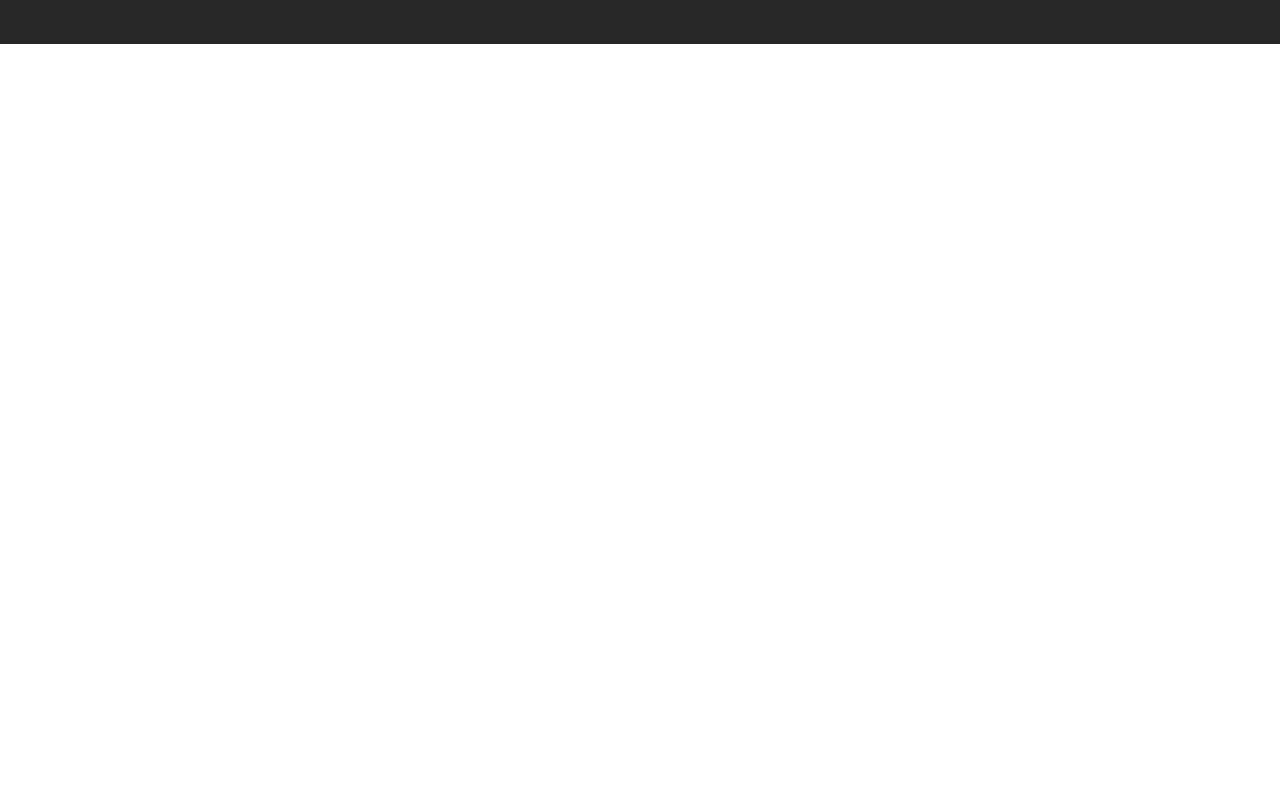
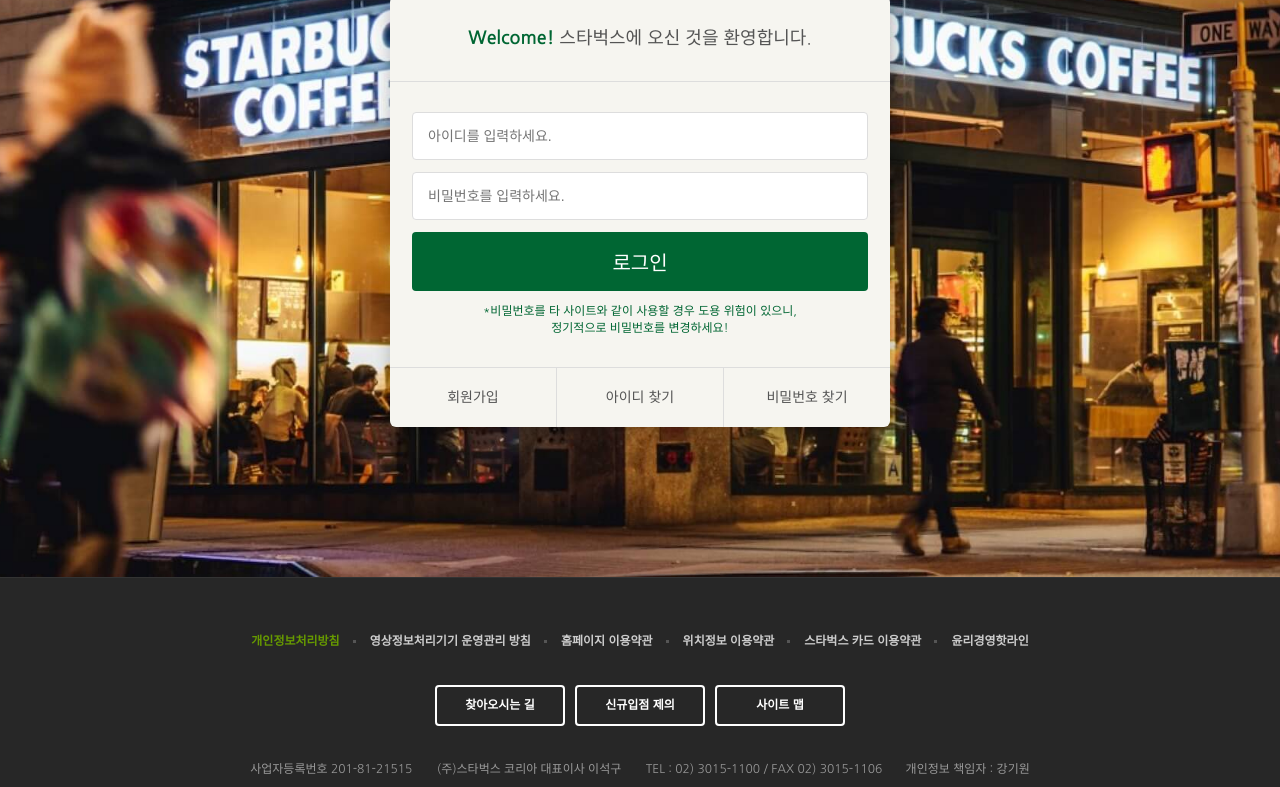
Before and after one commit to linadbr1105/starbucks, a plain HTML site: page signin/index.html in a window 1280 px wide. Shown: the part 290-1077 px from the top of the page. Before the commit the page ends 800 px from the top, so only its background shows below. Drawn offline with nearby package versions, Linux system fonts and the light colour scheme.

Commit message:
로그인 페이지 완성

```diff
--- /dev/null
+++ b/css/signin.css
@@ -0,0 +1,78 @@
+.signin {
+  margin-top: 120px;
+  padding: 100px 0 150px;
+  background-image: url('../images/signin_bg.jpg');
+  background-repeat: no-repeat;
+  background-position: center;
+  background-attachment: fixed;
+  background-size: cover;
+}
+.signin h1 {
+  color: #fff;
+  font-size: 30px;
+  font-weight: 700;
+  text-align: center;
+  margin-bottom: 24px;
+}
+.signin_card {
+  width: 500px;
+  margin: 0 auto;
+  border-radius: 6px;
+  background-color: #F6F5F0;
+  box-shadow: 2px 2px 20px rgba(0,0,0,.3);
+  color: #555;
+}
+.signin_card h2 {
+  padding: 30px;
+  font-size: 18px;
+  text-align: center;
+  border-bottom: 1px solid #ddd;
+}
+.signin_card h2 strong {
+  font-weight: 700;
+  color: #006633;
+}
+.signin_card form {
+  padding: 30px 22px;
+}
+.signin_card form input {
+  width: 100%;
+  margin-bottom: 12px;
+  padding: 15px;
+  border: 1px solid #ddd;
+  border-radius: 4px;
+  outline: none;
+  box-sizing: border-box;
+  font-size: 14px;
+}
+.signin_card form [type="submit"] {
+  background-color: #006633;
+  border: none;
+  color: #fff;
+  font-size: 20px;
+  cursor: pointer;
+}
+.signin_card form p {
+  font-size:  12px;
+  color: #006633;
+  text-align: center;
+}
+.signin_card .actions {
+  display: flex;
+  border-top: 1px solid #ddd;
+}
+.signin_card .actions a {
+  flex-grow: 1;
+  flex-basis: 0;
+  text-align: center;
+  padding: 20px;
+  color: #555;
+  font-size: 14px;
+  border-right: 1px solid #ddd;
+}
+.signin_card .actions a:last-child {
+  border-right: none;
+}
+.signin_card .actions a:hover {
+  text-decoration: underline;
+}
--- a/signin/index.html
+++ b/signin/index.html
@@ -26,6 +26,7 @@
   <link href="https://fonts.googleapis.com/css2?family=Nanum+Gothic:wght@400;700&display=swap" rel="stylesheet" />
   <link rel="stylesheet" href="https://fonts.googleapis.com/icon?family=Material+Icons" />
   <link rel="stylesheet" href="../css/common.css" />
+  <link rel="stylesheet" href="../css/signin.css" />
 
   <script defer src="../js/common.js"></script>
 </head>
@@ -363,7 +364,26 @@
   </header>
 
   <section class="signin">
-
+    <h1>로그인</h1>
+    <div class="signin_card">
+      <h2>
+        <strong>Welcome!</strong> 스타벅스에 오신 것을 환영합니다.
+      </h2>
+      <form>
+        <input type="text" placeholder="아이디를 입력하세요." />
+        <input type="password" placeholder="비밀번호를 입력하세요." />
+        <input type="submit" value="로그인" />
+        <p>
+          *비밀번호를 타 사이트와 같이 사용할 경우 도용 위험이 있으니,<br />
+          정기적으로 비밀번호를 변경하세요!
+        </p>
+      </form>
+      <div class="actions">
+        <a href="javascript:void(0)">회원가입</a>
+        <a href="javascript:void(0)">아이디 찾기</a>
+        <a href="javascript:void(0)">비밀번호 찾기</a>
+      </div>
+    </div>
   </section>
 
 <!-- FOOTER -->
```
